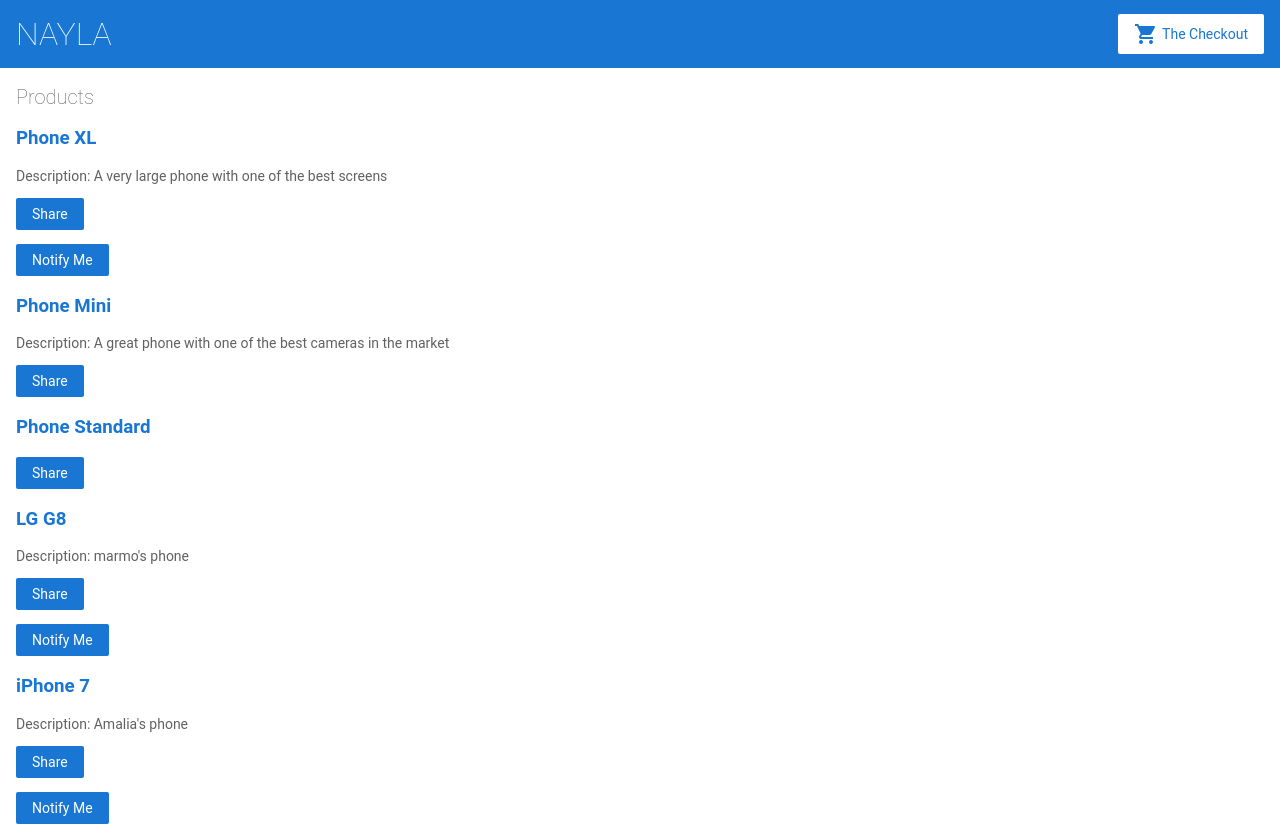
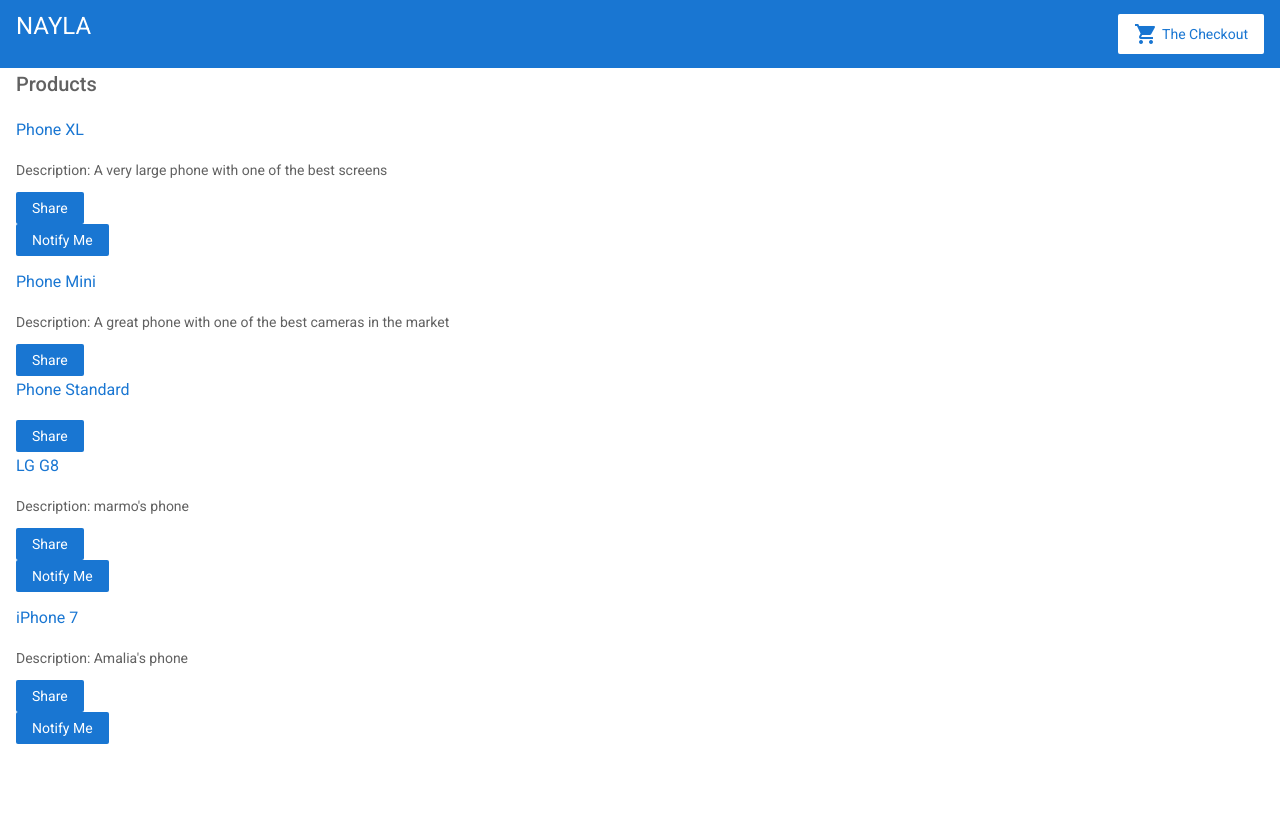
Before and after one commit to marcianomoreno/angular-getting-started, an Angular app: page / in a window 1280 px wide. After the commit the page ends 800 px from the top, so only its background shows below. Built offline with nearby package versions, Linux system fonts and the light colour scheme.

Commit message:
Adding Angular Material

```diff
--- a/angular.json
+++ b/angular.json
@@ -27,6 +27,7 @@
               "src/assets"
             ],
             "styles": [
+              "./node_modules/@angular/material/prebuilt-themes/indigo-pink.css",
               "src/styles.css"
             ],
             "scripts": []
@@ -94,6 +95,7 @@
               "src/assets"
             ],
             "styles": [
+              "./node_modules/@angular/material/prebuilt-themes/indigo-pink.css",
               "src/styles.css"
             ],
             "scripts": []
--- a/package.json
+++ b/package.json
@@ -14,10 +14,12 @@
   "private": true,
   "dependencies": {
     "@angular/animations": "~13.1.0",
+    "@angular/cdk": "^13.3.3",
     "@angular/common": "~13.1.0",
     "@angular/compiler": "~13.1.0",
     "@angular/core": "~13.1.0",
     "@angular/forms": "~13.1.0",
+    "@angular/material": "^13.3.3",
     "@angular/platform-browser": "~13.1.0",
     "@angular/platform-browser-dynamic": "~13.1.0",
     "@angular/router": "~13.1.0",
--- a/src/app/app.module.ts
+++ b/src/app/app.module.ts
@@ -16,6 +16,7 @@
 import { ProductDetailsComponent } from './product-details/product-details.component';
 import { CartComponent } from './cart/cart.component';
 import { ShippingComponent } from './shipping/shipping.component';
+import { BrowserAnimationsModule } from '@angular/platform-browser/animations';
 
 @NgModule({
   imports: [
@@ -32,7 +33,8 @@
       { path: 'products/:productId', component: ProductDetailsComponent },
       { path: 'cart', component: CartComponent },
       { path: 'shipping', component: ShippingComponent }
-    ])
+    ]),
+    BrowserAnimationsModule
   ],
   declarations: [
     AppComponent,
--- a/src/index.html
+++ b/src/index.html
@@ -11,8 +11,11 @@
       href="https://fonts.googleapis.com/icon?family=Material+Icons"
       rel="stylesheet"
     />
-  </head>
-  <body>
+      <link rel="preconnect" href="https://fonts.gstatic.com">
+    <link href="https://fonts.googleapis.com/css2?family=Roboto:wght@300;400;500&display=swap" rel="stylesheet">
+    <link href="https://fonts.googleapis.com/icon?family=Material+Icons" rel="stylesheet">
+</head>
+  <body class="mat-typography">
     <app-root></app-root>
   </body>
 </html>
--- a/src/styles.css
+++ b/src/styles.css
@@ -143,3 +143,5 @@
 Use of this source code is governed by an MIT-style license that
 can be found in the LICENSE file at https://angular.io/license
 */
+html, body { height: 100%; }
+body { margin: 0; font-family: Roboto, "Helvetica Neue", sans-serif; }
```
Also changed, not shown: 1 other file (tests, documents, lock files or other folders).
